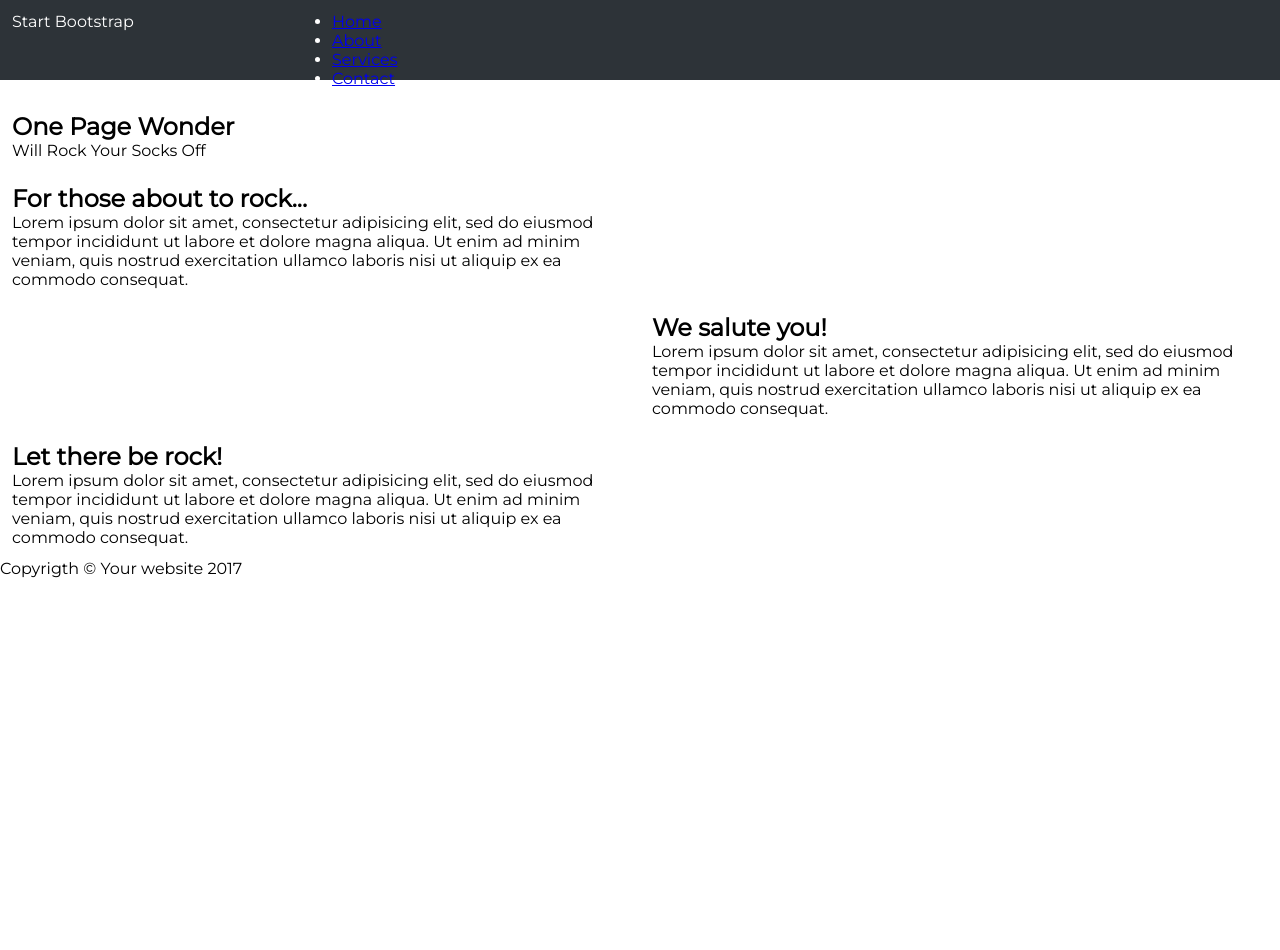
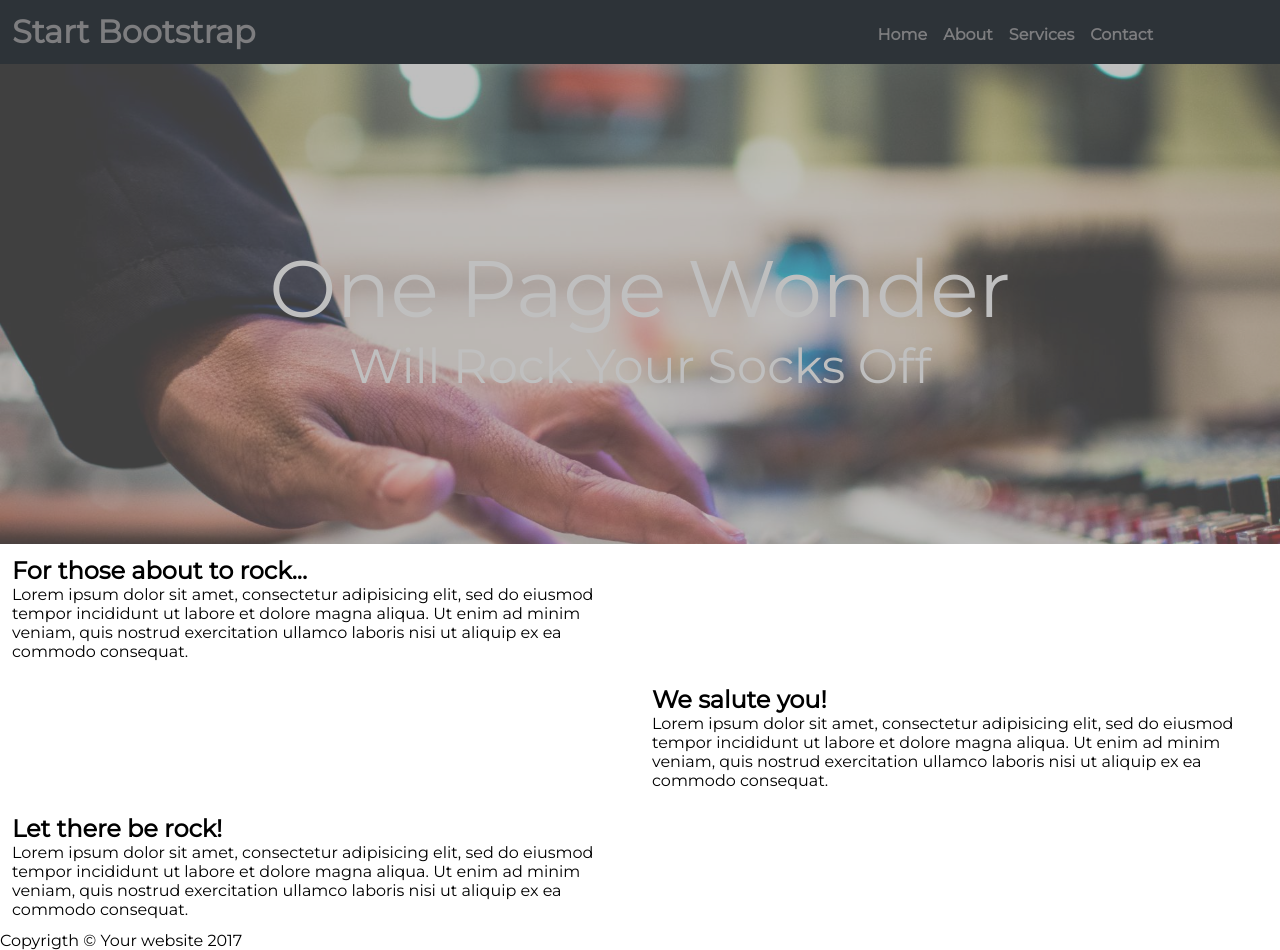
Before and after one commit to lucyloules/RockSite, a plain HTML site: page index.html in a window 1280 px wide. Before the commit the page ends 800 px from the top, so only its background shows below. Drawn offline with Linux system fonts and the light colour scheme.

Commit message:
se agrega contraste a imagen principal

```diff
--- a/assets/css/main.css
+++ b/assets/css/main.css
@@ -5,6 +5,62 @@
 header{
   background-color: #2D3338;
   width: 100%;
-  height: 5em;
-  color: #fff;
+  height: 4em;
+  color:#7D7D7F;
 }
+.star{
+	text-align: left;
+	font-size: 2em;
+	font-weight: bolder;
+}
+nav{
+	float: right;
+	font-weight: bolder;
+/*	outline: 1px solid #fff;*/
+	margin:auto;
+}
+ul{
+	list-style: none;
+	margin-top: 0.8em;
+}
+ul li{
+	display: inline-block;
+	float: left;
+}
+li a{
+	text-decoration: none;
+	color:#7D7D7F;
+	padding:0.5em;
+	padding-top: 1em;
+}
+li a:hover{
+	color: #fff;
+	font-weight: bold;
+}
+.star:hover{
+	color: #fff;
+	font-weight: bold;
+}
+/*Section onePageContent*/
+.onePageContent{
+	width: 100%;
+	height: 30em;
+	background-image: url(../img/header.jpg);
+	background-size: 100%, 105%;
+	text-align: center;
+	-webkit-filter: contrast(50%);
+}
+.divOne{
+	padding: 2em;
+	padding-top: 11em;
+	-webkit-filter: brightness(200%);
+}
+.principalTitle, .subtitle{
+	color: #fff;
+	font-size: 5em;
+	font-weight: lighter;
+}
+.subtitle{
+	font-size: 3em;
+	padding-top: 0em;
+}
--- a/index.html
+++ b/index.html
@@ -29,7 +29,7 @@
     </header>
     <section class="onePageContent">
       <div class="row">
-        <div class="col-12">
+        <div class="col-12 divOne">
           <h1 class="principalTitle">One Page Wonder</h1>
           <p class="subtitle">Will Rock Your Socks Off</p>
         </div>
```
